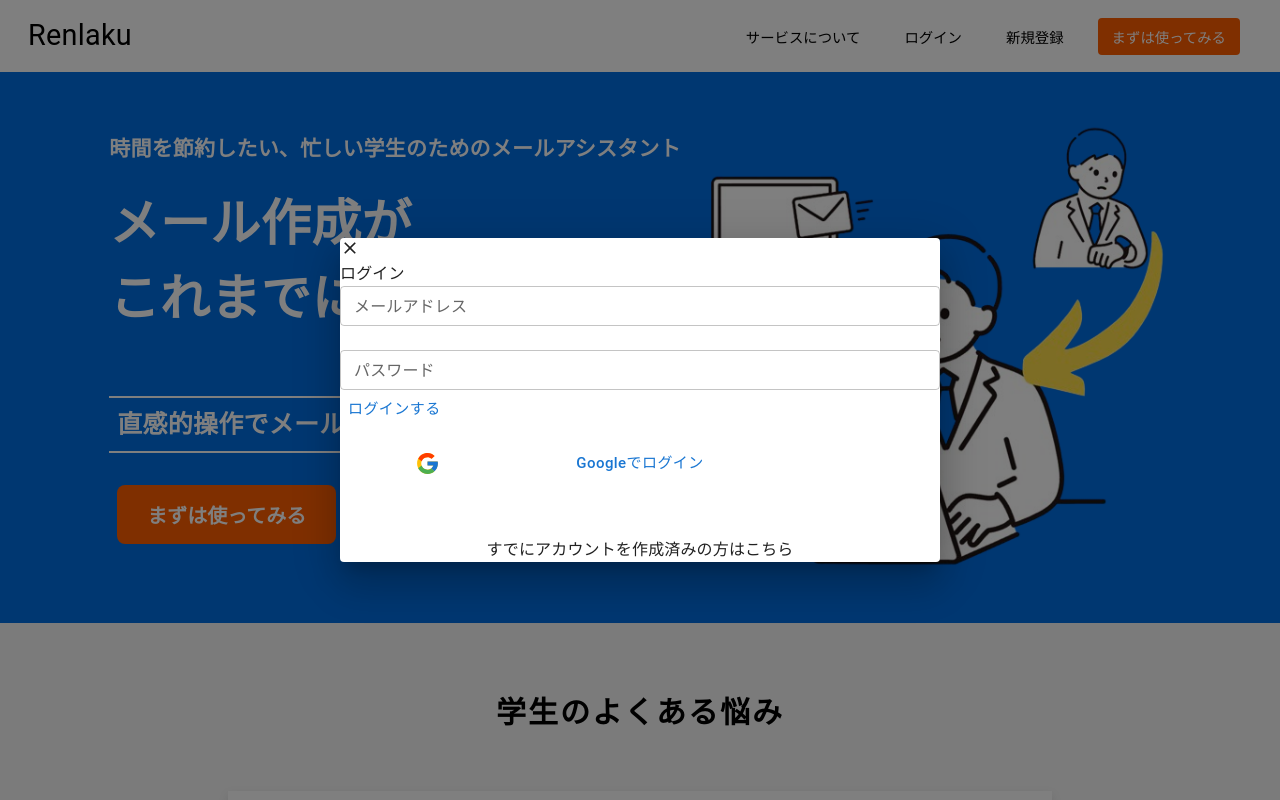
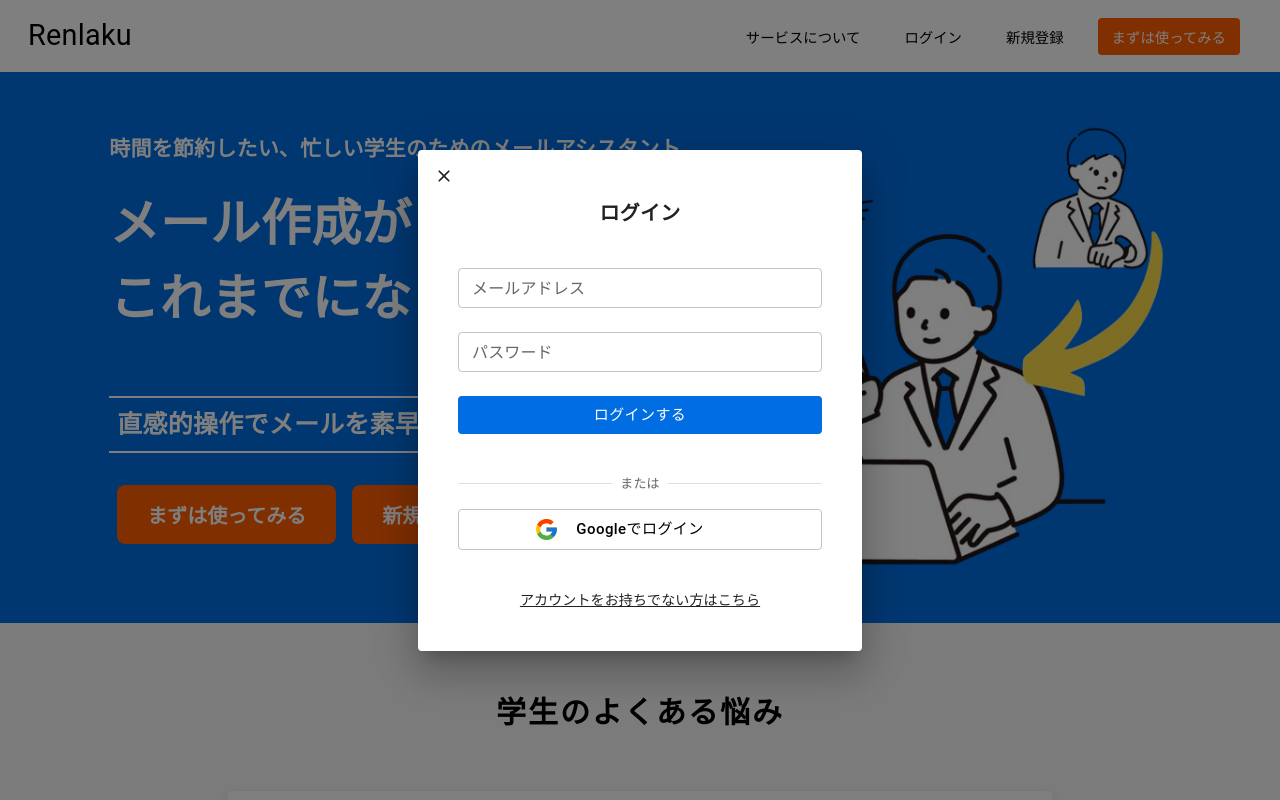
Before and after one commit to yusei53/Renlaku, a Next.js app: page / in a window 1280 px wide. Both pictures are taken after a click on the button "ログイン". Shown: the top 800 px of the page. Built offline with nearby package versions, Linux system fonts and the light colour scheme; no server answers.

Commit message:
モーダルのUIを変更

```diff
--- a/app/_components/common/modals/loginModal.tsx
+++ b/app/_components/common/modals/loginModal.tsx
@@ -38,8 +38,8 @@ const LoginModal = () => {
   });
 
   const onToggle = useCallback(() => {
-    loginModal.onOpen();
-    signupModal.onClose();
+    loginModal.onClose();
+    signupModal.onOpen();
   }, [loginModal, signupModal]);
 
   const onSubmit: SubmitHandler<FieldValues> = async (data) => {
@@ -59,7 +59,7 @@ const LoginModal = () => {
 
       toast.success("ログインしました");
       loginModal.onClose();
-      router.push("/test2");
+      router.push("/university-page");
       router.refresh();
     } catch (error) {
       toast.error("エラーが発生しました" + error);
@@ -77,6 +77,7 @@ const LoginModal = () => {
         register={register}
         errors={errors}
         required
+        sx={{ m: 1 }}
       />
       <Input
         id="password"
@@ -86,25 +87,35 @@ const LoginModal = () => {
         register={register}
         errors={errors}
         required
+        sx={{ m: 1 }}
       />
     </Box>
   );
 
   const footerContent = (
-    <Box display="flex" flexDirection="column" gap={3} mt={2}>
+    <Box gap={3}>
       {/* Googleログイン */}
       <Button
         label="Googleでログイン"
         icon={FcGoogle}
         onClick={() => signIn("google")}
+        sx={{
+          width: "100%",
+          color: "black",
+          border: "1px solid #c4c4c4",
+        }}
       />
-
-      <Box mt={4} textAlign={"center"}>
+      <Box mt={5} mb={3}>
         <Typography
+          fontSize={14}
           onClick={onToggle}
-          sx={{ cursor: "pointer", "&:hover": { textDecoration: "underline" } }}
+          sx={{
+            cursor: "pointer",
+            textDecoration: "underline",
+            "&:hover": { color: "#006ee1" },
+          }}
         >
-          すでにアカウントを作成済みの方はこちら
+          アカウントをお持ちでない方はこちら
         </Typography>
       </Box>
     </Box>
--- a/app/_components/common/modals/modal.tsx
+++ b/app/_components/common/modals/modal.tsx
@@ -3,6 +3,7 @@ import { Box, Typography, Dialog } from "@mui/material";
 import { useCallback } from "react";
 import { IoMdClose } from "react-icons/io";
 import Button from "../button/button";
+import CustomDivider from "./CustomDivider";
 
 type TProps = {
   isOpen?: boolean;
@@ -46,20 +47,38 @@ const Modal: React.FC<TProps> = ({
   }
 
   return (
-    <Dialog open fullWidth>
-      <Box>
+    <Dialog open fullWidth maxWidth={"xs"}>
+      <Box p={2}>
         <IoMdClose size={20} onClick={handleClose} />
-        <Typography component="h2">{title}</Typography>
-        <Box>{body}</Box>
+        <Box textAlign={"center"}>
+          <Typography
+            component="h2"
+            fontSize={20}
+            pt={1}
+            pb={2}
+            fontWeight={"bold"}
+          >
+            {title}
+          </Typography>
+          <Box px={{ xs: 2, md: 3 }}>
+            <Box py={3}>{body}</Box>
             <Box>
               <Button
                 disabled={disabled}
                 label={primaryLabel}
                 onClick={handleSubmit}
-            del={del}
+                sx={{
+                  width: "100%",
+                  bgcolor: "#006EE2",
+                  color: "white",
+                  "&:hover": { bgcolor: "#0067c0" },
+                }}
               />
             </Box>
+            <CustomDivider content="または" />
             <Box>{footer}</Box>
+          </Box>
+        </Box>
       </Box>
     </Dialog>
   );
--- a/app/_components/common/modals/signupModal.tsx
+++ b/app/_components/common/modals/signupModal.tsx
@@ -59,7 +59,7 @@ const SignupModal = () => {
         });
 
         signupModal.onClose();
-        router.push("/test2");
+        router.push("/university-page");
         router.refresh();
       }
     } catch (error) {
@@ -92,18 +92,28 @@ const SignupModal = () => {
   );
 
   const footerContent = (
-    <Box display="flex" flexDirection="column" gap={3} mt={2}>
+    <Box gap={3}>
       {/* Googleログイン */}
       <Button
         label="Googleでログイン"
         icon={FcGoogle}
         onClick={() => signIn("google")}
+        sx={{
+          width: "100%",
+          color: "black",
+          border: "1px solid #c4c4c4",
+          fontWeight: "bold",
+        }}
       />
-
-      <Box mt={4} textAlign={"center"}>
+      <Box mt={5} mb={3}>
         <Typography
+          fontSize={14}
           onClick={onToggle}
-          sx={{ cursor: "pointer", "&:hover": { textDecoration: "underline" } }}
+          sx={{
+            cursor: "pointer",
+            textDecoration: "underline",
+            "&:hover": { color: "#006ee1" },
+          }}
         >
           すでにアカウントを作成済みの方はこちら
         </Typography>
```
Lines whose indentation alone changed are shown as unchanged.
